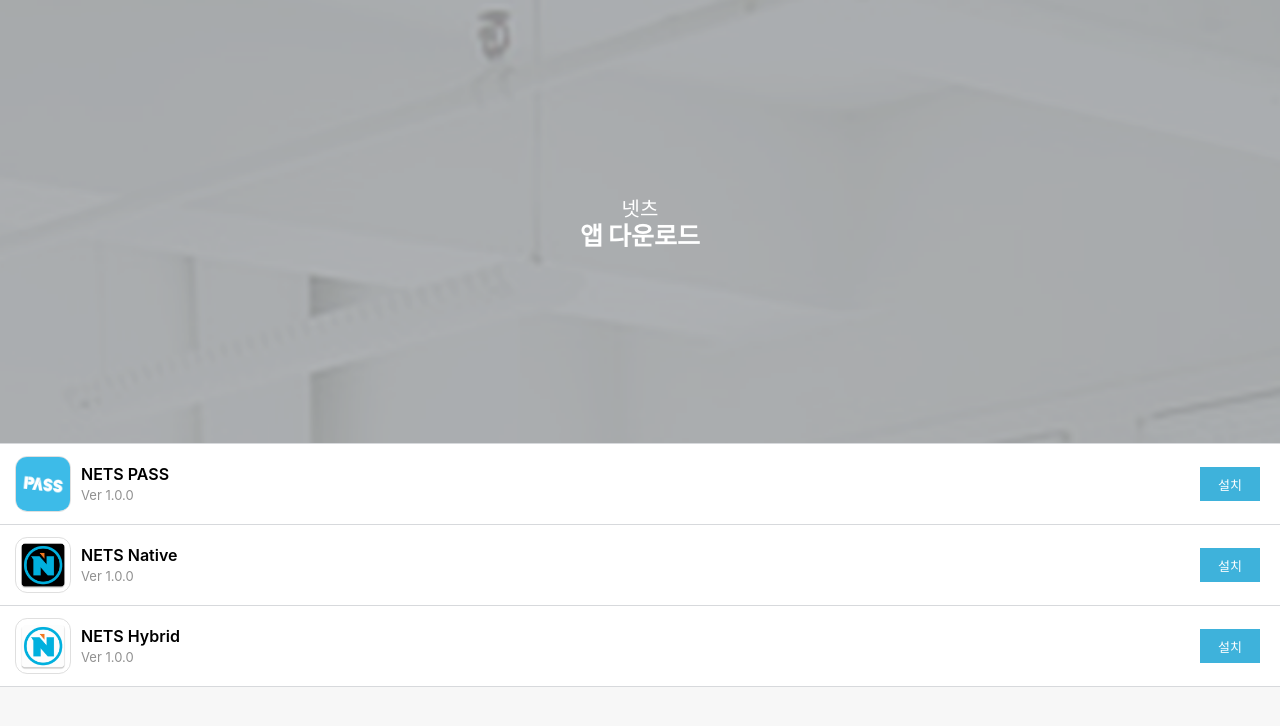
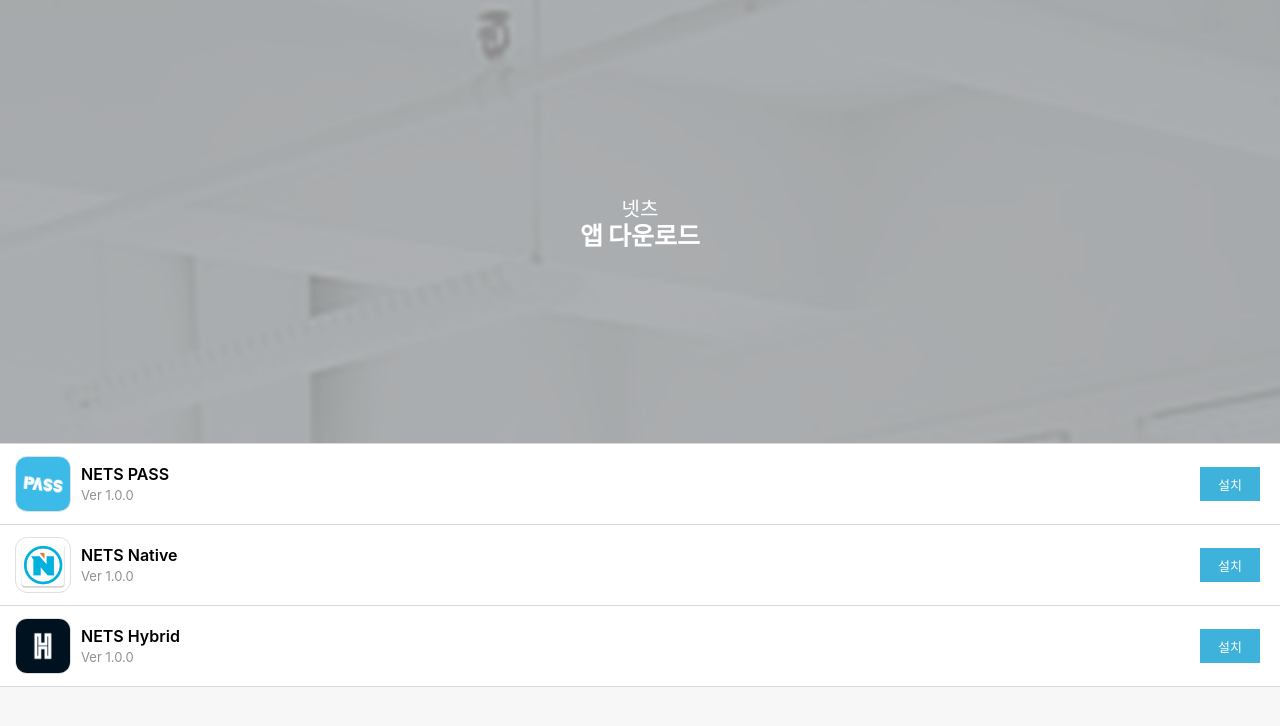
Before and after one commit to romad/romad.github.io, a plain HTML site: page index.html in a window 1280 px wide. Drawn offline with Linux system fonts and the light colour scheme.

Commit message:
데모 앱 아이콘 변경

```diff
--- a/index.html
+++ b/index.html
@@ -119,7 +119,7 @@
                                 <button id="btn_install_hanilmgw" class="btn btn-txt-default" onclick="OnClickDownApp('NetsPass')">설치</button>
                         </li>
                         <li class="app-item">
-                            <i class="app-img"><img src="./img/nets_b_ic_launcher.png"></i>
+                            <i class="app-img"><img src="./img/nets_ic_launcher.png"></i>
                             <div class="app-item-info">
                             <div class="app-name">
                                     <a class="app-anchor" href="#">NETS Native</a>
@@ -129,7 +129,7 @@
                             <button id="btn_install_hanilmgw" class="btn btn-txt-default" onclick="OnClickDownApp('NetsNative')">설치</button>
                         </li>
                         <li class="app-item">
-                            <i class="app-img"><img src="./img/nets_ic_launcher.png"></i>
+                            <i class="app-img"><img src="./img/hybrid.png"></i>
                             <div class="app-item-info">
                             <div class="app-name">
                                     <a class="app-anchor" href="#">NETS Hybrid</a>
```
Also changed, not shown: img/hybrid.png (added).
